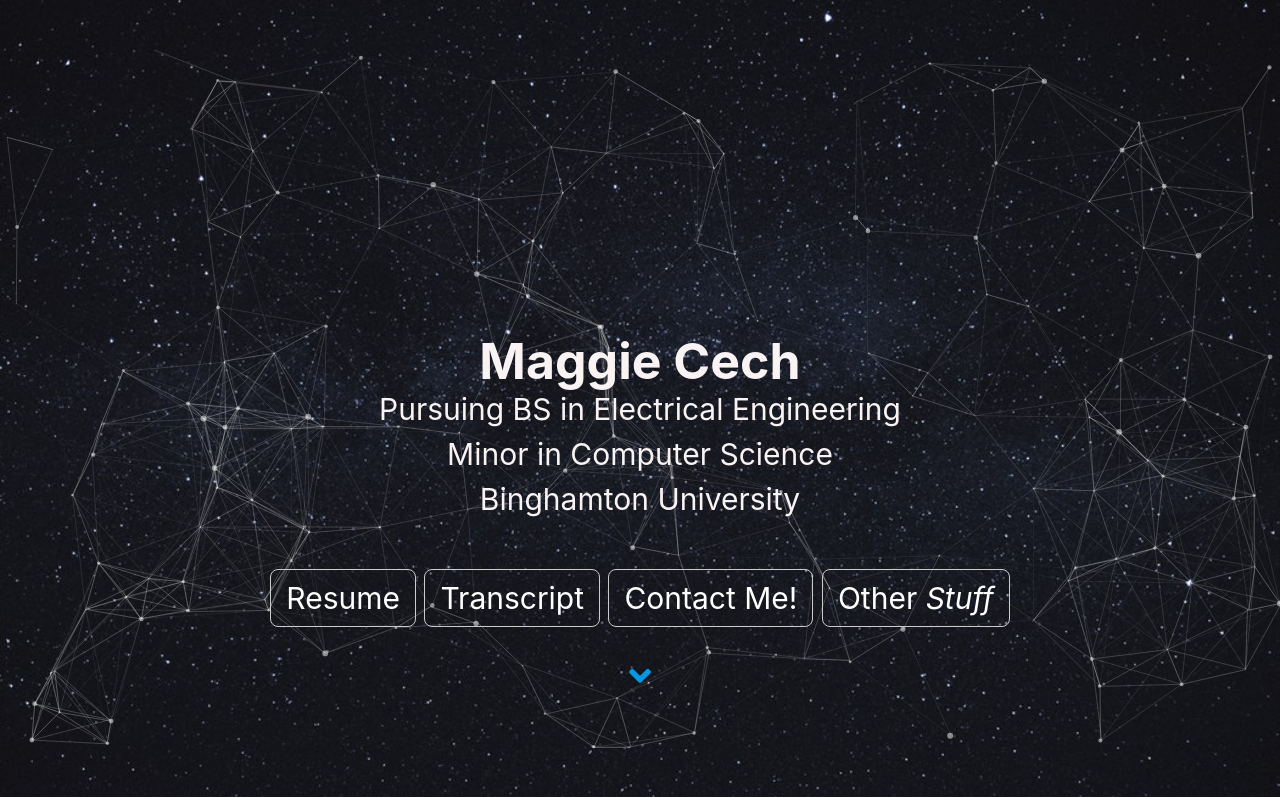
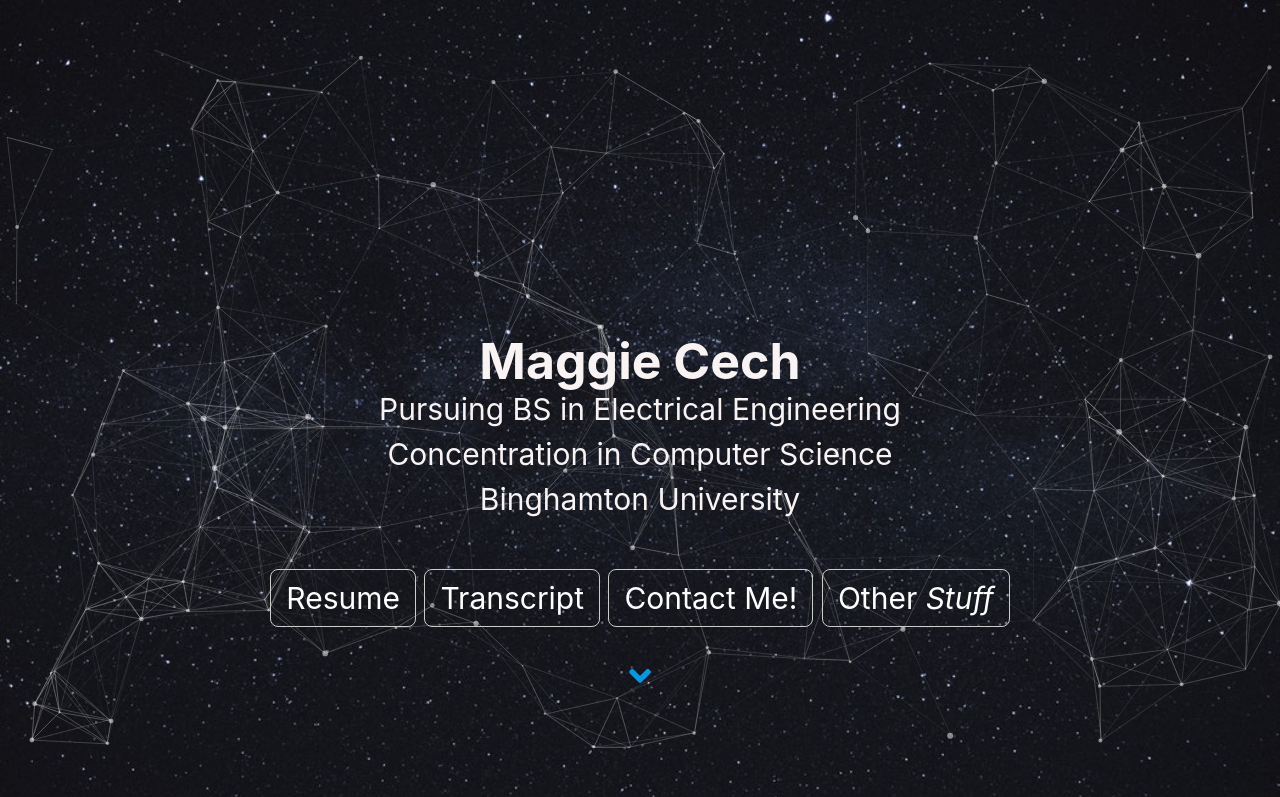
Before and after one commit to mcech99/mcech99.Github.io, a plain HTML site: page index.html in a window 1280 px wide. Shown: the top 797 px of the page. Drawn offline with nearby package versions, Linux system fonts and the light colour scheme.

Commit message:
rip cs minor

```diff
--- a/index.html
+++ b/index.html
@@ -41,7 +41,7 @@
 					<h1>Maggie Cech</h1>
 				</div>
 				<p>Pursuing BS in Electrical Engineering</p>
-				<p>Minor in Computer Science</p>
+				<p>Concentration in Computer Science</p>
 				<p>Binghamton University</p>
 				<a href="#section2" class="btn">Resume</a>
 				<a href="#section3" class="btn">Transcript</a>
```
